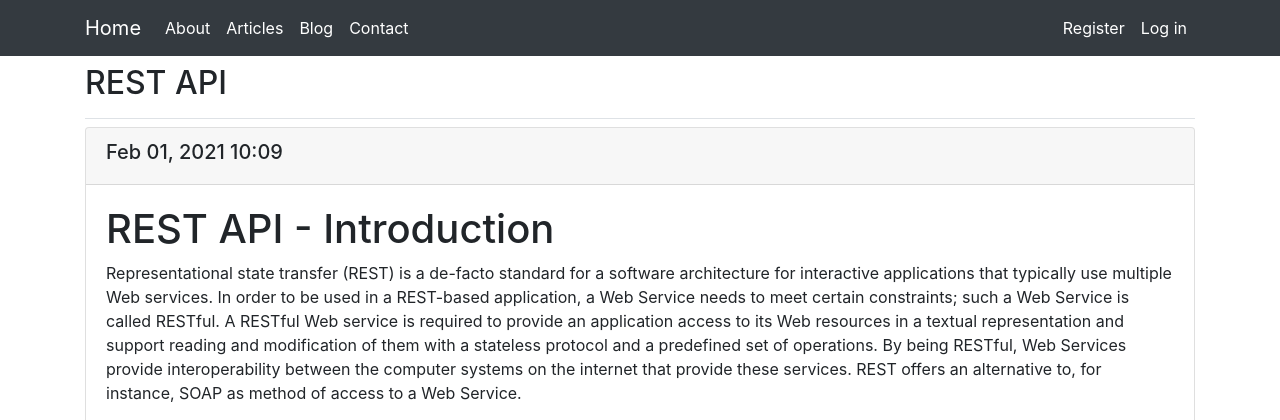
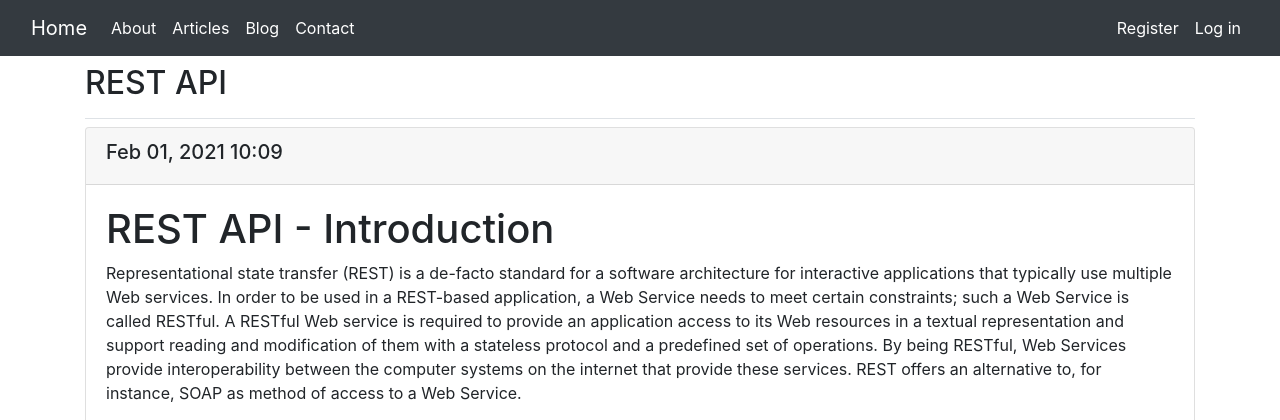
Before and after one commit to Danipan497/BlogTracker, a Django app: page /articles/1/ in a window 1280 px wide. Shown: the top 420 px of the page. Run offline with Django 3.2, Linux system fonts and the light colour scheme; data comes from the database, SQL or seed files in the repository; both versions use the stored data as it was after the commit; some libraries are stand-ins or nearby versions.

Commit message:
Basic website - Article changes and navbar
New articles. Fixing navbar and fluid.

```diff
--- a/new_sites/templates/new_sites/article.html
+++ b/new_sites/templates/new_sites/article.html
@@ -19,7 +19,7 @@
       {{ articlesentry.text|safe}}
     </div>
   </div>
-</br>
+<br>
 <h3>Comments</h3>
 <hr>
 
@@ -37,8 +37,6 @@
         <br>
 
   {% for comment in article.comments.all %}
-    </br>
-
     <div class="card" >
       <div class="card-body">
         <strong>{{ comment.user }}</strong> -
@@ -54,5 +52,5 @@
   {% empty %}
     There are no article entries yet.
   {% endfor %}
-
+<br>
 {% endblock content %}
--- a/new_sites/templates/new_sites/base.html
+++ b/new_sites/templates/new_sites/base.html
@@ -14,7 +14,8 @@
 <body>
 
     <nav class="navbar navbar-expand-lg navbar-dark bg-dark mb-2">
-        <div class="container">
+
+        <div class="container-fluid">
             <a class="navbar-brand" href="{% url 'new_sites:index' %}">Home</a>
             <button class="navbar-toggler" type="button" data-toggle="collapse" data-target="#navbarSupportedContent"
                 aria-controls="navbarSupportedContent" aria-expanded="false" aria-label="Toggle navigation">
```
Also changed, not shown: db.sqlite3.
